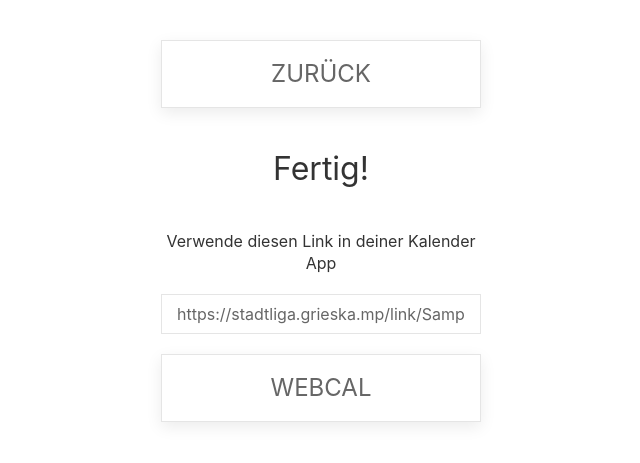
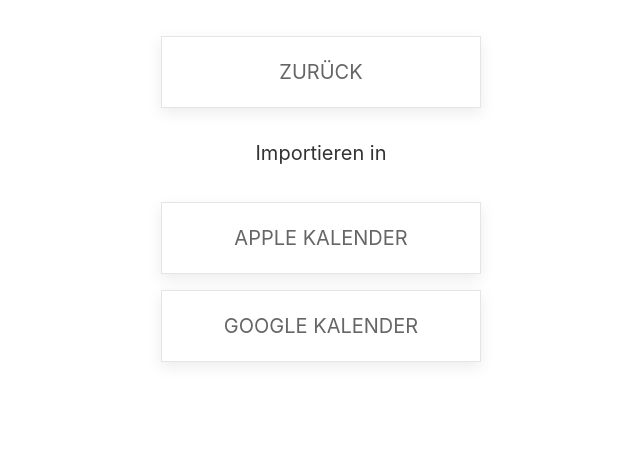
Before and after one commit to rngcntr/stadtliga-ical-feed, a Flask app: template src/app/templates/link.html.j2 in a window 1280 px wide. Shown: the top 463 px of the page, without its empty margins (319-959 px from the left). Run offline with Flask 3, Linux system fonts and the light colour scheme; the template is opened without the code that fills it: most values are stand-ins (such as "Sample title", 1, 10 or a date in 2020).

Commit message:
Add import to Apple and Google Calendar

```diff
--- a/src/app/templater.py
+++ b/src/app/templater.py
@@ -1,3 +1,4 @@
+from urllib.parse import quote_plus
 from datetime import datetime, timedelta
 from jinja2 import Environment, FileSystemLoader
 
@@ -28,5 +29,6 @@ def generate_link(competition, league, team):
     file_loader = FileSystemLoader("app/templates")
     env = Environment(loader=file_loader)
 
+    full_link = f"webcal://stadtliga.grieska.mp/link/{ competition }/{ league }/{ team }"
     template = env.get_template("link.html.j2")
-    return template.render(competition=competition, league=league, team=team)
+    return template.render(competition=competition, league=league, original_link=full_link, encoded_link=quote_plus(full_link))
--- a/src/app/templates/calendar.ics.j2
+++ b/src/app/templates/calendar.ics.j2
@@ -1,5 +1,6 @@
 BEGIN:VCALENDAR
-NAME:{{ season.competition }}.{{ season.league }}
+NAME;VALUE=TEXT:{{ season.identifier }}
+X-WR-CALNAME;VALUE=TEXT:{{ season.identifier }}
 X-LOTUS-CHARSET:UTF-8
 VERSION:2.0
 PRODID:ZMS-Berlin
@@ -22,6 +23,8 @@ RRULE:FREQ=YEARLY;INTERVAL=1;BYDAY=-1SU;BYMONTH=10
 END:STANDARD
 END:VTIMEZONE
 METHOD:REQUEST
+REFRESH-INTERVAL;VALUE=DURATION:P4H
+X-PUBLISHED-TTL;VALUE=DURATION:P4H
 {% for match in matches -%}
 BEGIN:VEVENT
 UID:stadtliga.{{ match.uid }}
--- a/src/app/templates/form.html.j2
+++ b/src/app/templates/form.html.j2
@@ -7,11 +7,11 @@
         <div class="uk-flex uk-flex-center uk-margin-top">
             <div class="uk-width-1-4@l uk-width-1-1 uk-margin-left uk-margin-right">
                 {% if back_path -%}
-                <a class="uk-card uk-card-default uk-card-body uk-margin-top uk-button uk-button-default uk-text-large uk-padding-small" href="{{ back_path}}/">Zurück</a>
+                <a class="uk-card uk-card-default uk-card-body uk-button uk-button-default uk-padding-small" style="font-size:2.5vh;margin-top:2vh;padding:2vh;" href="{{ back_path}}/">Zurück</a>
                 {% endif -%}
-                <h2 class="uk-text-center">{{ prompt }}</h2>
+                <h2 class="uk-text-center" style="font-size:2.5vh;margin-top:2vh;padding:2vh;">{{ prompt }}</h2>
                 {% for option in options -%}
-                <a class="uk-card uk-card-default uk-card-body uk-margin-top uk-button uk-button-default uk-text-large uk-padding-small" href="{{ base_path}}/{{ option.link }}">{{ option.view }}</a>
+                <a class="uk-card uk-card-default uk-card-body uk-button uk-button-default uk-padding-small" style="font-size:2.5vh;margin-top:2vh;padding:2vh;" href="{{ base_path}}/{{ option.link }}">{{ option.view }}</a>
                 {% endfor -%}
             </div>
         </div>
--- a/src/app/templates/link.html.j2
+++ b/src/app/templates/link.html.j2
@@ -6,11 +6,10 @@
     <body>
         <div class="uk-flex uk-flex-center uk-margin-top">
             <div class="uk-width-1-4@l uk-width-1-1 uk-margin-left uk-margin-right">
-                <a class="uk-card uk-card-default uk-card-body uk-margin-top uk-button uk-button-default uk-text-large uk-padding-small" href="/calendar/{{ competition }}/{{ league }}">Zurück</a>
-                <h2 class="uk-text-center">Fertig!</h2>
-                <h5 class="uk-text-center">Verwende diesen Link in deiner Kalender App</h5>
-                <input class="uk-input uk-padding-small" readonly="readonly" value="https://stadtliga.grieska.mp/link/{{ competition }}/{{ league }}/{{ team }}">
-                <a class="uk-card uk-card-default uk-card-body uk-margin-top uk-button uk-button-default uk-text-large uk-padding-small uk-padding-top" href="webcal://stadtliga.grieska.mp/calendar/{{ competition }}/{{ league }}/{{ team }}">webcal</a>
+                <a class="uk-card uk-card-default uk-card-body uk-button uk-button-default uk-padding-small" style="font-size:2.5vh;margin-top:2vh;padding:2vh;" href="/calendar/{{ competition }}/{{ league }}">Zurück</a>
+                <h2 class="uk-text-center" style="font-size:2.5vh;margin-top:2vh;padding:2vh;">Importieren in</h2>
+                <a class="uk-card uk-card-default uk-card-body uk-button uk-button-default uk-padding-small uk-padding-top" style="font-size:2.5vh;margin-top:2vh;padding:2vh;" href="{{ original_link }}">Apple Kalender</a>
+                <a class="uk-card uk-card-default uk-card-body uk-button uk-button-default uk-padding-small uk-padding-top" style="font-size:2.5vh;margin-top:2vh;padding:2vh;" href="https://calendar.google.com/calendar/u/0/r?cid={{ encoded_link }}">Google Kalender</a>
             </div>
         </div>
     </body>
```
